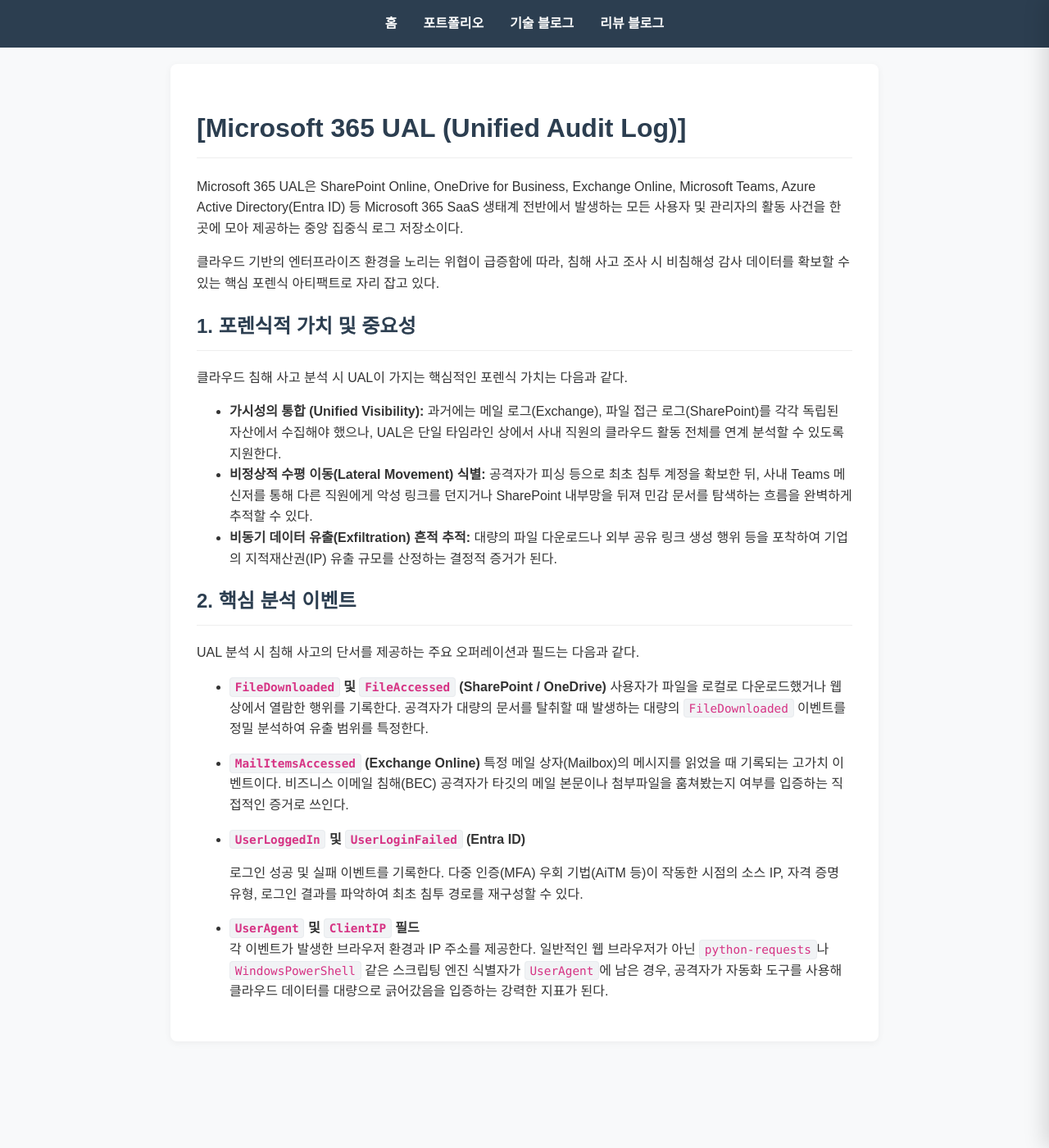
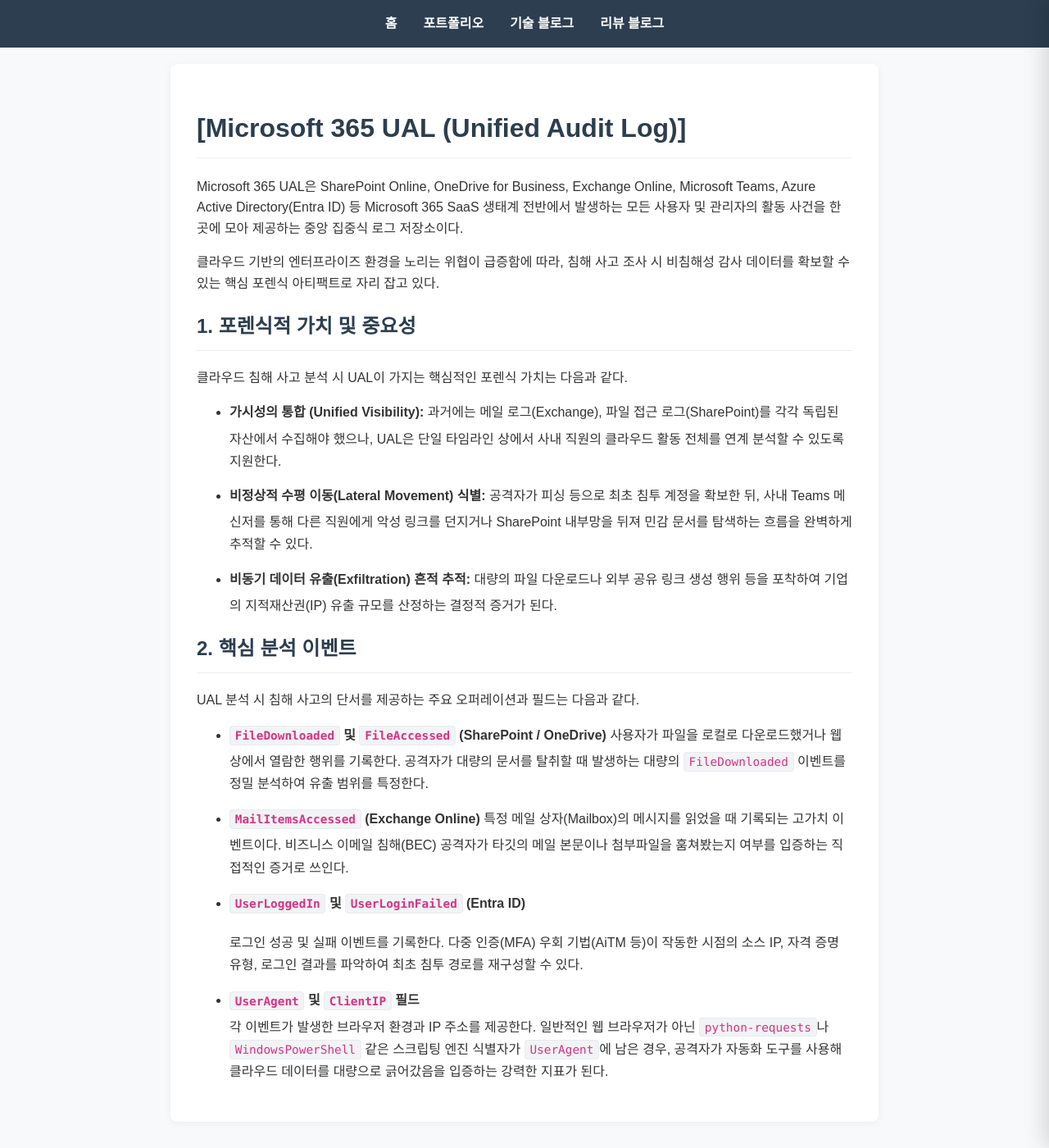
Before and after one commit to crowndaisy76/crowndaisy76.github.io, a Jekyll site: the page built from _review_posts/Detailed/M365_UAL.md, in a window 1280 px wide and 1400 px high, scrolled down 12 px. Shown: the whole window at 82% size. Built offline with Jekyll 4.4.1, drawn with Linux system fonts in a browser that asks for light colours.

Commit message:
Fix Review

```diff
--- a/_layouts/default.html
+++ b/_layouts/default.html
@@ -83,6 +83,18 @@
             backdrop-filter: blur(2px);
         }
         .drawer-overlay.open { display: block; }
+
+        /* 리스트 내부의 굵은 글씨(제목) 뒤에 오는 텍스트를 강제로 다음 줄로 내림 */
+        .container li strong {
+            display: inline-block;
+            margin-bottom: 5px;
+        }
+
+        /* 리스트 내부의 일반 텍스트나 br 태그가 정상 동작하도록 설정 */
+        .container li {
+            margin-bottom: 15px;
+            line-height: 1.7;
+        }
     </style>
 </head>
 <body>
--- a/_review_posts/Detailed/M365_UAL.md
+++ b/_review_posts/Detailed/M365_UAL.md
@@ -35,4 +35,4 @@
     로그인 성공 및 실패 이벤트를 기록한다. 다중 인증(MFA) 우회 기법(AiTM 등)이 작동한 시점의 소스 IP, 자격 증명 유형, 로그인 결과를 파악하여 최초 침투 경로를 재구성할 수 있다.
 
 
-* **`UserAgent` 및 `ClientIP` 필드** <br> 각 이벤트가 발생한 브라우저 환경과 IP 주소를 제공한다. 일반적인 웹 브라우저가 아닌 `python-requests`나 `WindowsPowerShell` 같은 스크립팅 엔진 식별자가 `UserAgent`에 남은 경우, 공격자가 자동화 도구를 사용해 클라우드 데이터를 대량으로 긁어갔음을 입증하는 강력한 지표가 된다.
+* **`UserAgent` 및 `ClientIP` 필드** <br>각 이벤트가 발생한 브라우저 환경과 IP 주소를 제공한다. 일반적인 웹 브라우저가 아닌 `python-requests`나 `WindowsPowerShell` 같은 스크립팅 엔진 식별자가 `UserAgent`에 남은 경우, 공격자가 자동화 도구를 사용해 클라우드 데이터를 대량으로 긁어갔음을 입증하는 강력한 지표가 된다.
```
